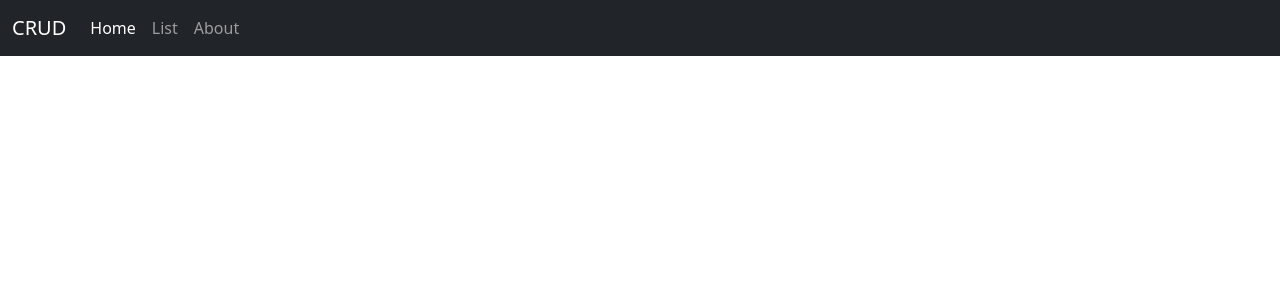
After one commit to atheo810/simple-crud-native, a PHP site: page /dashboard.php in a window 1280 px wide. The commit adds this page. Shown: the top 300 px of the page. Run offline with PHP 8.4, Linux system fonts and the light colour scheme.

Commit message:
feat: dashboard & navbar

```diff
--- a/component/header.php
+++ b/component/header.php
@@ -1,3 +1,4 @@
+<?php include 'koneksi/koneksi.php'; ?>
 <!DOCTYPE html>
 <html lang="en">
 
--- /dev/null
+++ b/component/nabvar.php
@@ -0,0 +1,23 @@
+<nav class="navbar navbar-expand-lg navbar-dark bg-dark">
+    <div class="container-fluid">
+        <a class="navbar-brand" href="#">CRUD</a>
+        <button class="navbar-toggler" type="button" data-bs-toggle="collapse" data-bs-target="#navbarSupportedContent" aria-controls="navbarSupportedContent" aria-expanded="false" aria-label="Toggle navigation">
+            <span class="navbar-toggler-icon"></span>
+        </button>
+        <div class="collapse navbar-collapse" id="navbarSupportedContent">
+            <ul class="navbar-nav me-auto mb-2 mb-lg-0">
+                <li class="nav-item">
+                    <a class="nav-link active" aria-current="page" href="#">Home</a>
+                </li>
+
+                <li class="nav-item">
+                    <a class="nav-link" href="#">List</a>
+                </li>
+
+                <li class="nav-item">
+                    <a class="nav-link" href="#">About</a>
+                </li>
+            </ul>
+        </div>
+    </div>
+</nav>
--- /dev/null
+++ b/dashboard.php
@@ -0,0 +1,5 @@
+<?php include './component/header.php'; ?>
+<?php include './component/nabvar.php'; ?>
+
+
+<?php include './component/footer.php'; ?>
```
Also changed, not shown: Login.php (+14 -10 lines).
